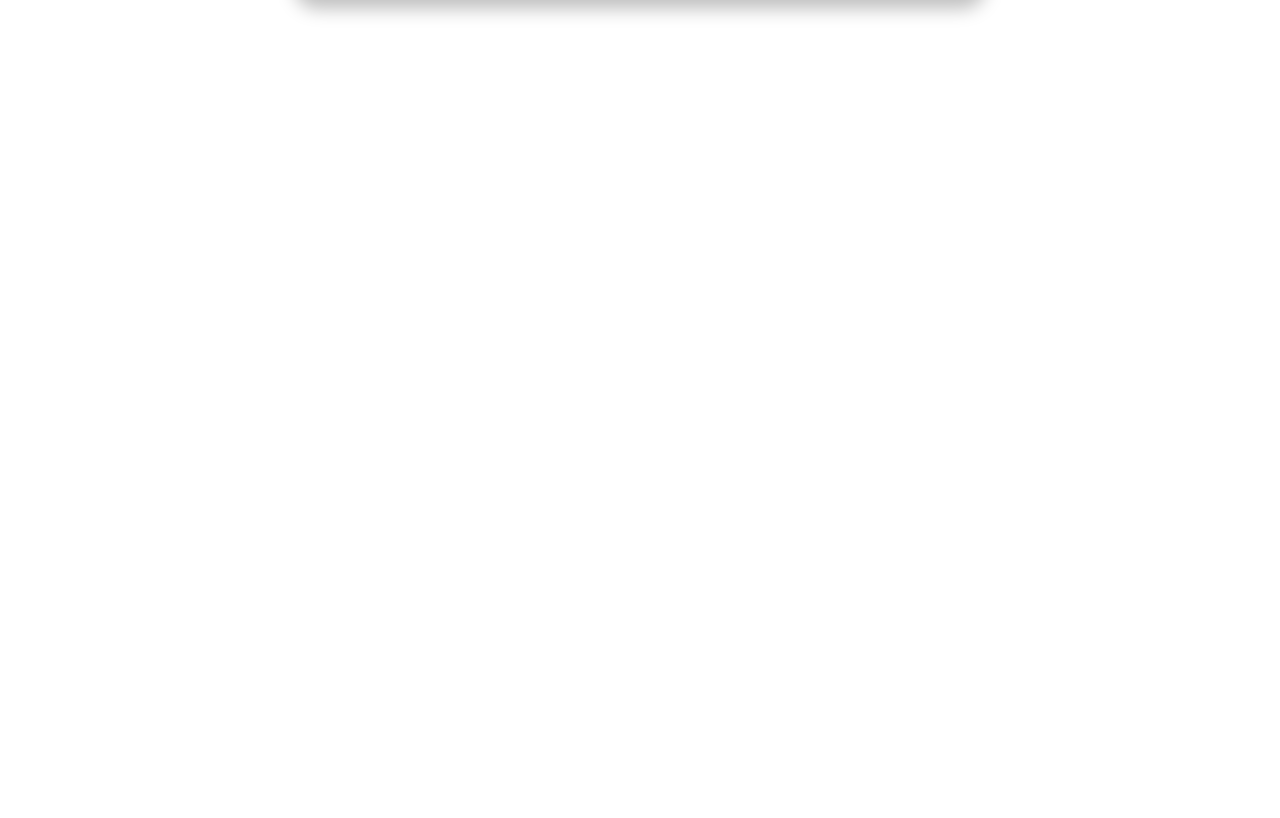
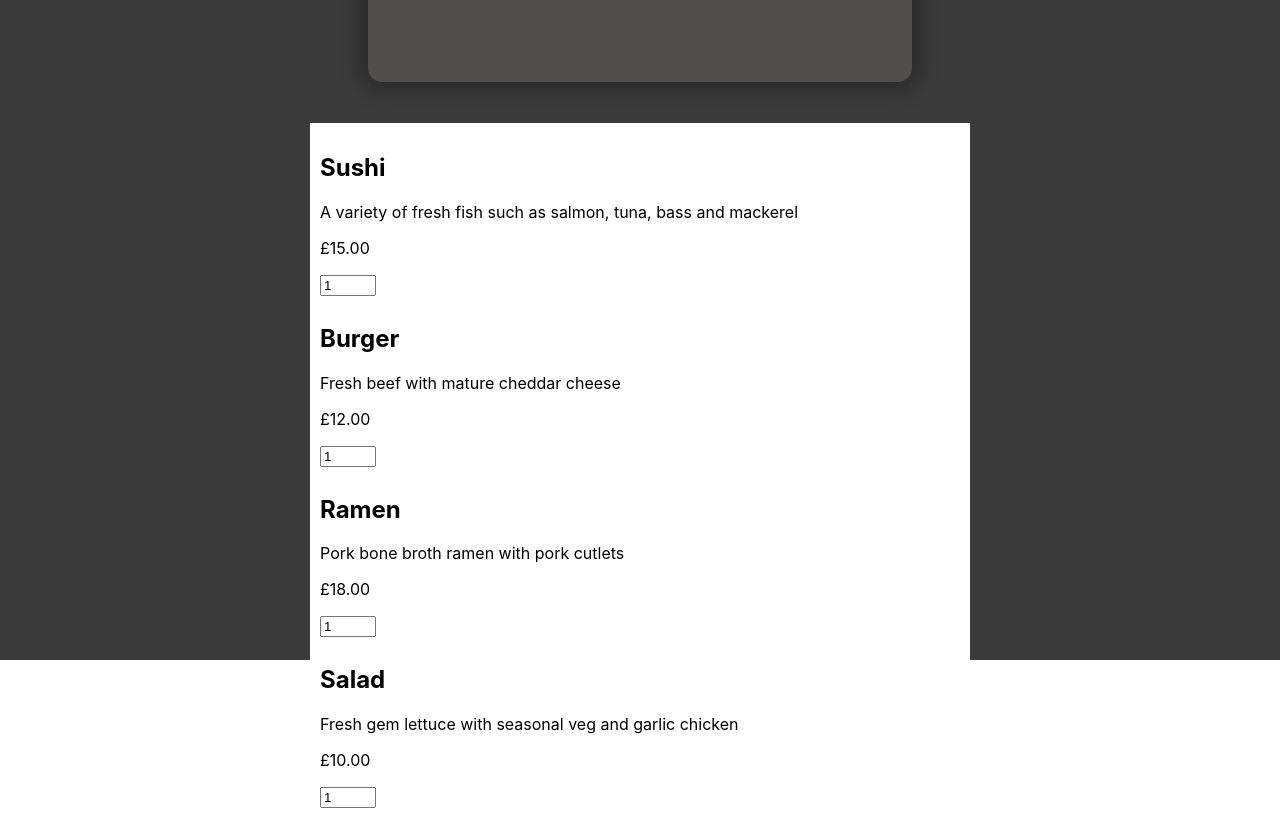
Before and after one commit to Thoss24/food-order-app, a React (Create React App) app: page / in a window 1280 px wide. Shown: the part 620-1438 px from the top of the page. Before the commit the page ends 800 px from the top, so only its background shows below. Built offline with nearby package versions, Linux system fonts and the light colour scheme.

Commit message:
render menu items

```diff
--- a/src/App.js
+++ b/src/App.js
@@ -1,7 +1,39 @@
 import Header from "./components/Header/Header";
 import { Fragment } from 'react';
-import Body from "./components/UI/Wrapper/Body";
+import Body from "./components/Wrapper/Body";
 import Banner from "./components/Banner/Banner";
+import Menu from "./components/Menu/Menu";
+
+const MenuItems = [
+  {
+    id: Math.random().toString(),
+    name: 'Sushi',
+    description: 'A variety of fresh fish such as salmon, tuna, bass and mackerel',
+    price: '£15.00',
+    amount: 1
+  },
+  {
+    id: Math.random().toString(),
+    name: 'Burger',
+    description: 'Fresh beef with mature cheddar cheese',
+    price: '£12.00',
+    amount: 1
+  },
+  {
+    id: Math.random().toString(),
+    name: 'Ramen',
+    description: 'Pork bone broth ramen with pork cutlets',
+    price: '£18.00',
+    amount: 1
+  },
+  {
+    id: Math.random().toString(),
+    name: 'Salad',
+    description: 'Fresh gem lettuce with seasonal veg and garlic chicken',
+    price: '£10.00',
+    amount: 1
+  }
+];
 
 function App() {
   return (
@@ -9,6 +41,7 @@
     <Header></Header>
     <Body>
       <Banner />
+      <Menu items={MenuItems} />
     </Body>
     </Fragment>
   )
--- a/src/components/Banner/Banner.module.css
+++ b/src/components/Banner/Banner.module.css
@@ -4,10 +4,18 @@
     text-align: center;
     color: white;
     padding: 1rem;
-    width: 50%;
+    width: 40%;
     box-shadow: 0 1px 18px 10px rgba(0, 0, 0, 0.25);
     background-color: rgba(83, 78, 78, 1);
     border-radius: 14px;
     margin-top: -10rem;
     position: relative;
+    height: 30%;
+    min-height: 350px;
 }
+
+@media only screen and (max-width: 1000px) {
+    .banner {
+        width: 60%;
+    }
+}
--- /dev/null
+++ b/src/components/Menu/Menu.js
@@ -0,0 +1,20 @@
+import MenuWrapper from "../Wrapper/MenuWrapper";
+import MenuItem from "./MenuItem";
+
+const Menu = (props) => {
+  return (
+    <MenuWrapper>
+      {props.items.map((expense) => (
+        <MenuItem
+          key={expense.id}
+          name={expense.name}
+          description={expense.description}
+          price={expense.price}
+          amount={expense.amount}
+        />
+      ))}
+    </MenuWrapper>
+  );
+};
+
+export default Menu;
--- /dev/null
+++ b/src/components/Menu/MenuItem.js
@@ -0,0 +1,18 @@
+import classes from "./MenuItem.module.css";
+
+const MenuItem = (props) => {
+  return (
+    <div>
+      <div className={classes["menu-item-info"]}>
+        <h2>{props.name}</h2>
+        <p>{props.description}</p>
+        <p>{props.price}</p>
+      </div>
+      <div className={classes.amount}>
+        <input type="number" value={props.amount} min="1" max="50" />
+      </div>
+    </div>
+  );
+};
+
+export default MenuItem;
--- /dev/null
+++ b/src/components/Menu/MenuItem.module.css
@@ -0,0 +1,7 @@
+.menu-item-info {
+
+}
+
+.amount {
+
+}
--- a/src/components/UI/Wrapper/Body.module.css
+++ /dev/null
@@ -1,5 +0,0 @@
-.card {
-    display: flex;
-    justify-content: center;
-    background-color: rgba(10, 10, 10, 0.8);
-}
--- /dev/null
+++ b/src/components/Wrapper/Body.module.css
@@ -0,0 +1,8 @@
+.card {
+    display: flex;
+    flex-direction: column;
+    align-items: center;
+    gap: 25px;
+    background-color: rgba(10, 10, 10, 0.8);
+    height: 100vh;
+}
--- /dev/null
+++ b/src/components/Wrapper/MenuWrapper.js
@@ -0,0 +1,9 @@
+import classes from './MenuWrapper.module.css';
+
+const MenuWrapper = (props) => {
+    return (
+        <ul className={classes['menu-wrapper']}>{props.children}</ul>
+    )
+};
+
+export default MenuWrapper
--- /dev/null
+++ b/src/components/Wrapper/MenuWrapper.module.css
@@ -0,0 +1,8 @@
+.menu-wrapper {
+    display: flex;
+    flex-direction: column;
+    gap: 8px;
+    background-color: white;
+    width: 50%;
+    padding: 10px;
+}
```
Also changed, not shown: src/components/Menu/Menu.module.css (added), src/components/Wrapper/Body.js (renamed from src/components/UI/Wrapper/Body.js).
